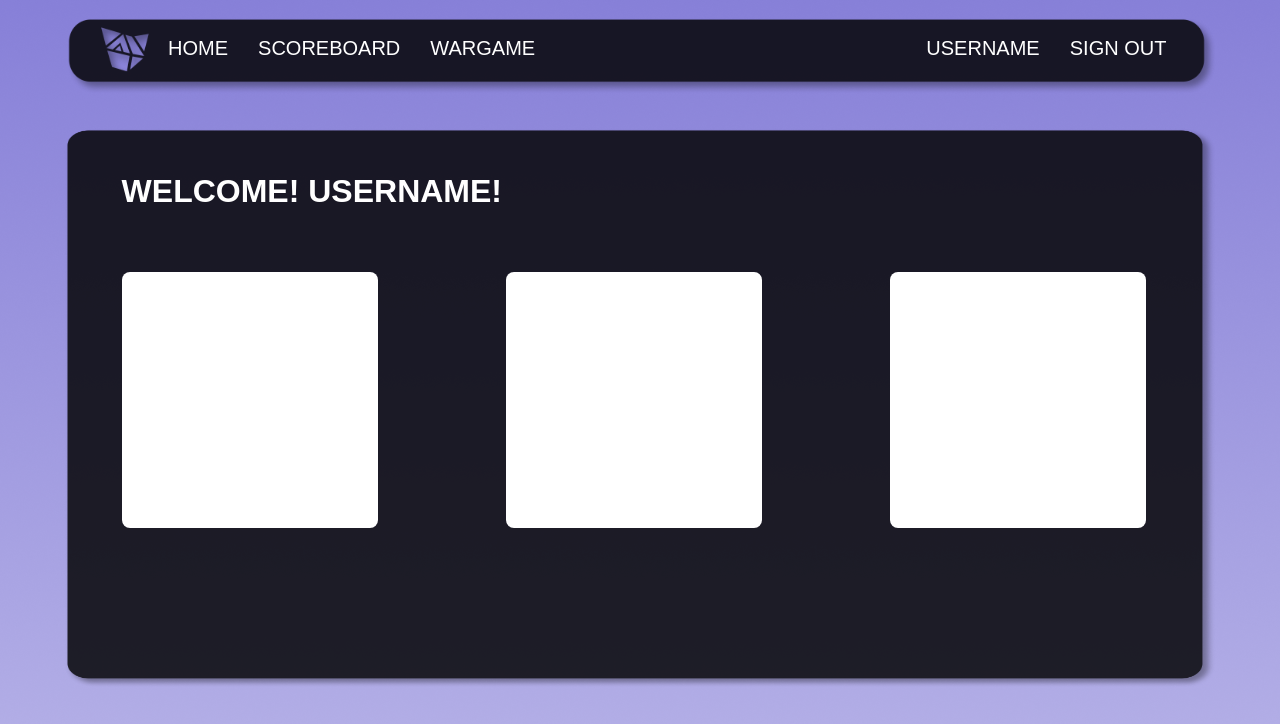
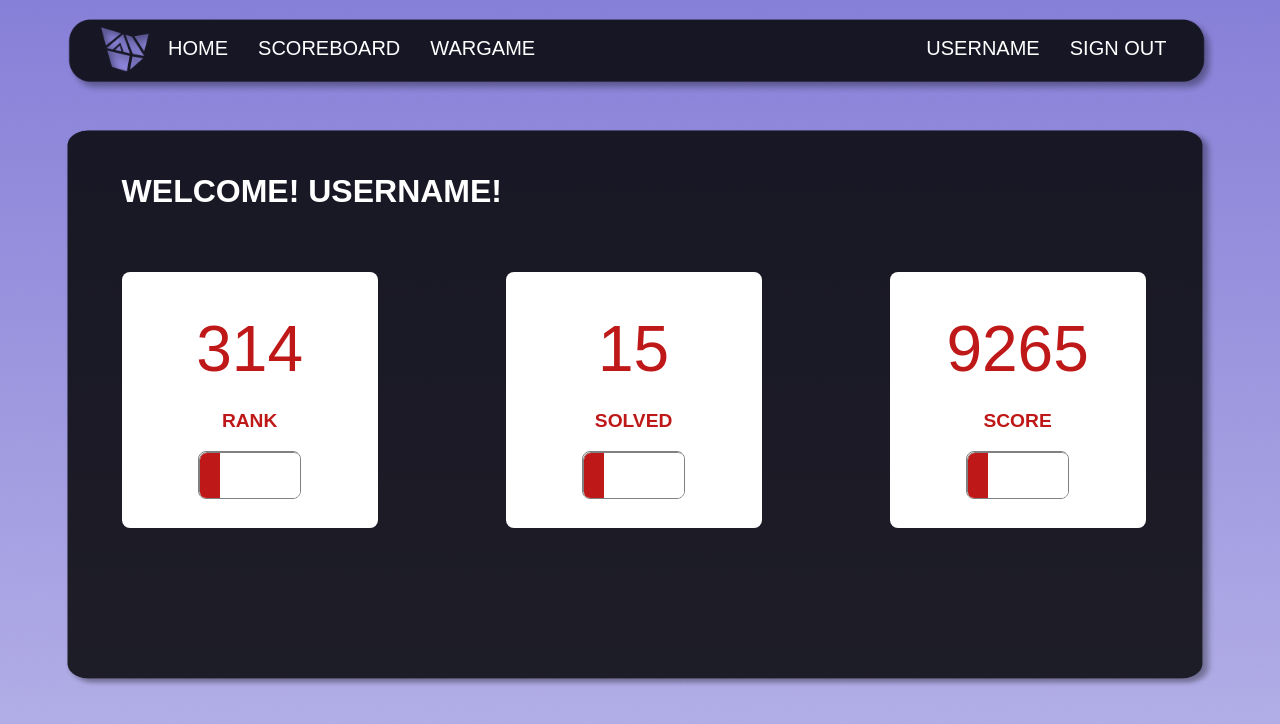
Before and after one commit to SECGAME/SECGAME, a plain HTML site: page ux/main.html in a window 1280 px wide. Drawn offline with Linux system fonts and the light colour scheme.

Commit message:
Add: Welcome

```diff
--- a/ux/main.html
+++ b/ux/main.html
@@ -19,10 +19,19 @@
                     <h1 id="welcome">WELCOME! USERNAME!</h1>
                     <div id="items">
                         <span class="inside-box">
+                            <p id="rank-value" class="score">314</p>
+                            <p class="label">RANK</p>
+                            <progress id="rank-progress" class="progress" value="20" max="100"></progress>
                         </span>
                         <span class="inside-box">
+                            <p id="solved-value" class="score">15</p>
+                            <p class="label">SOLVED</p>
+                            <progress id="rank-progress" class="progress" value="20" max="100"></progress>
                         </span>
                         <span class="inside-box">
+                            <p id="score-value" class="score">9265</p>
+                            <p class="label">SCORE</p>
+                            <progress id="rank-progress" class="progress" value="20" max="100"></progress>
                         </span>
                     </div>
                 </div>
--- a/ux/static/css/main.css
+++ b/ux/static/css/main.css
@@ -40,4 +40,49 @@ body {
 
     background-color: white;
     border-radius: 1vh;
+
+    text-align: center
 }
+
+.score {
+    margin-top: 5vh;
+    margin-bottom: 3vh;
+
+    color: #BF1818;
+    font-size: 5vw;
+}
+
+.label {
+    color: #BF1818;
+    font-weight: bold;
+    font-size: 1.5vw;
+}
+
+.progress {
+    appearance: none;
+    height: 6vh;
+    width: 8vw;
+
+    overflow: hidden;
+    border: 1px solid gray;
+    border-radius: 1vh;
+    background: white;
+}
+
+.progress::-webkit-progress-bar {
+    height: 6vh;
+    width: 8vw;
+
+    overflow: hidden;
+    border: 1px solid gray;
+    border-radius: 1vh;
+    background: white;
+}
+
+.progress::-webkit-progress-value {
+    background: #BF1818;
+}
+
+.progress::-moz-progress-bar {
+    background: #BF1818;
+}
```
